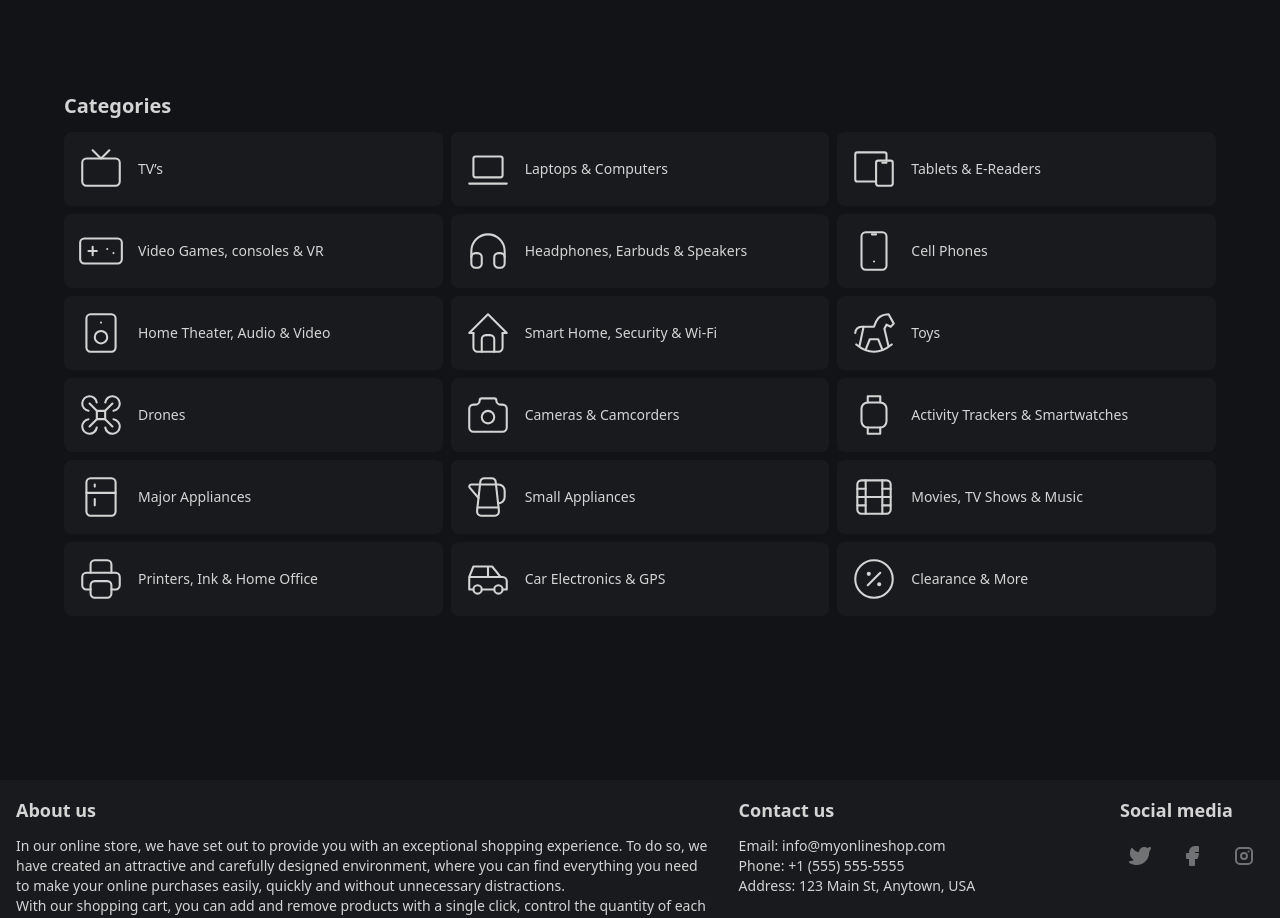
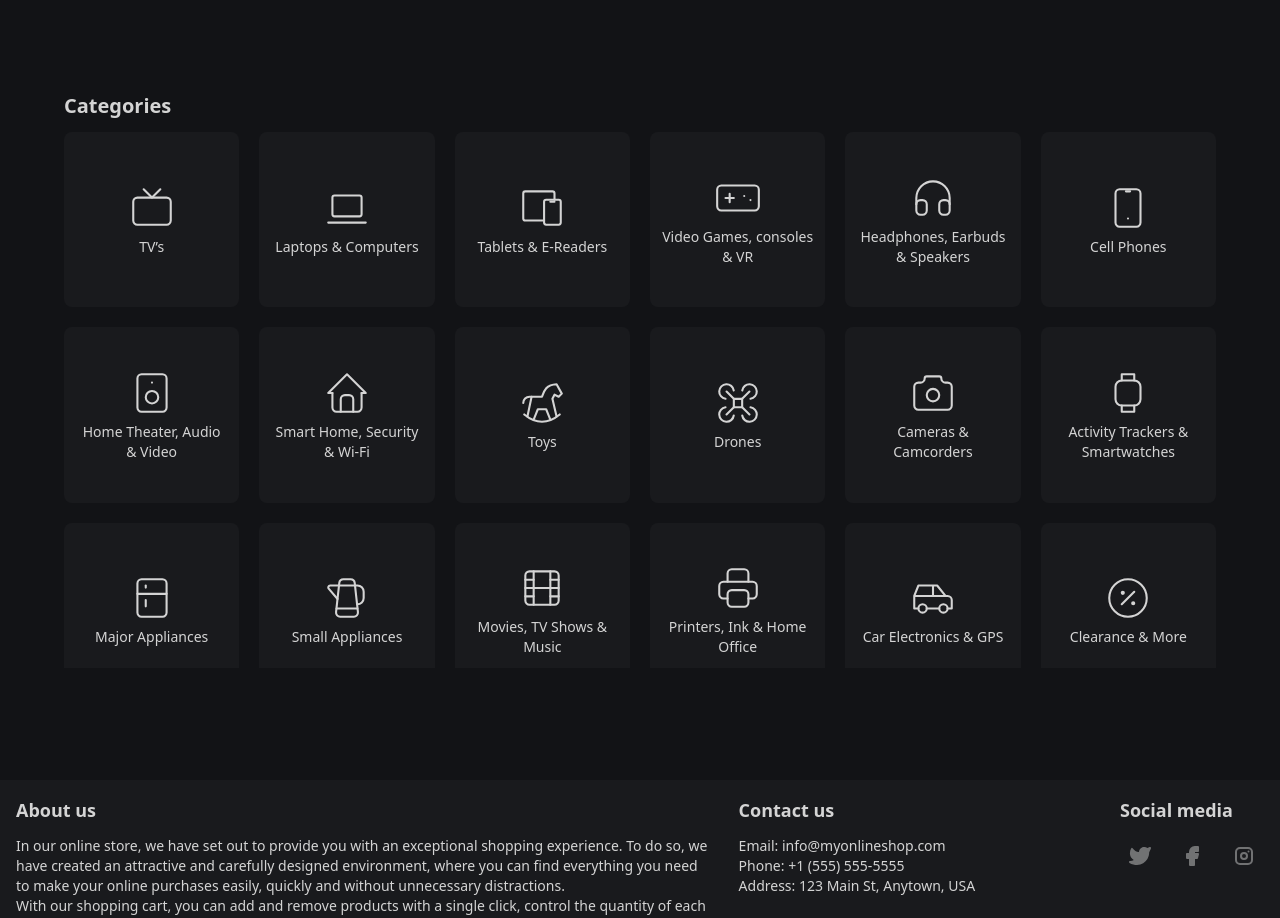
Before and after one commit to Apheiro/Shopping_cart, a React (Vite) app: page / in a window 1280 px wide. Shown: the part 1620-2538 px from the top of the page. Built offline with nearby package versions, Linux system fonts and the light colour scheme.

Commit message:
Config tailwind.

```diff
--- a/tailwind.config.js
+++ b/tailwind.config.js
@@ -6,6 +6,15 @@ export default {
     "./src/app/**/*.{js,jsx,ts,tsx}",
   ],
   theme: {
+    screens: {
+      '2xl': { 'min': '1535px' },
+      'xl': { 'min': '1279px' },
+      'lg': { 'min': '1023px' },
+      '2md': { 'min': '870px' },
+      'md': { 'min': '767px' },
+      '2sm': { 'min': '710px' },
+      'sm': { 'min': '639px' },
+    },
     extend: {
       colors: {
         db: "#121316",
```
